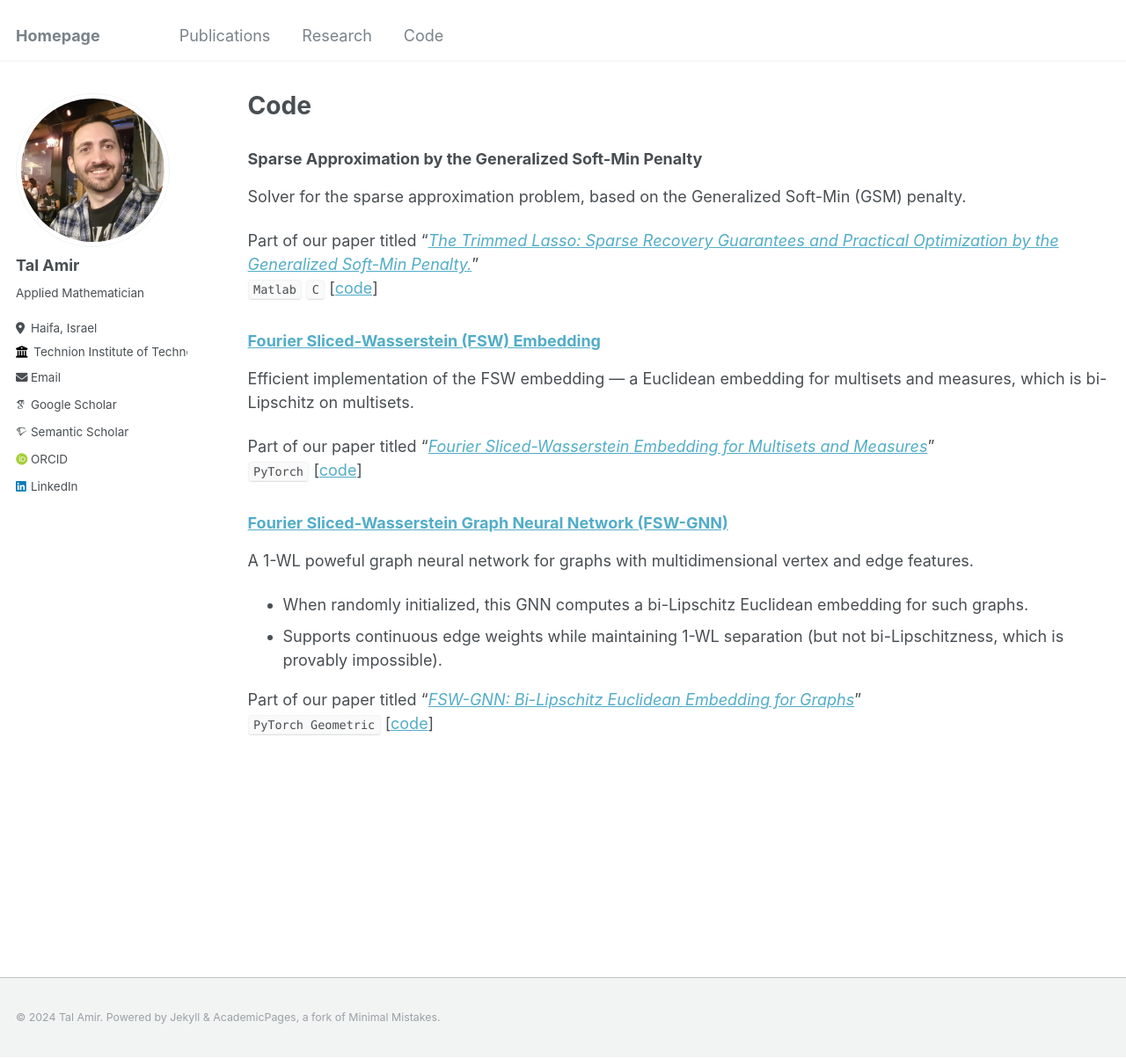
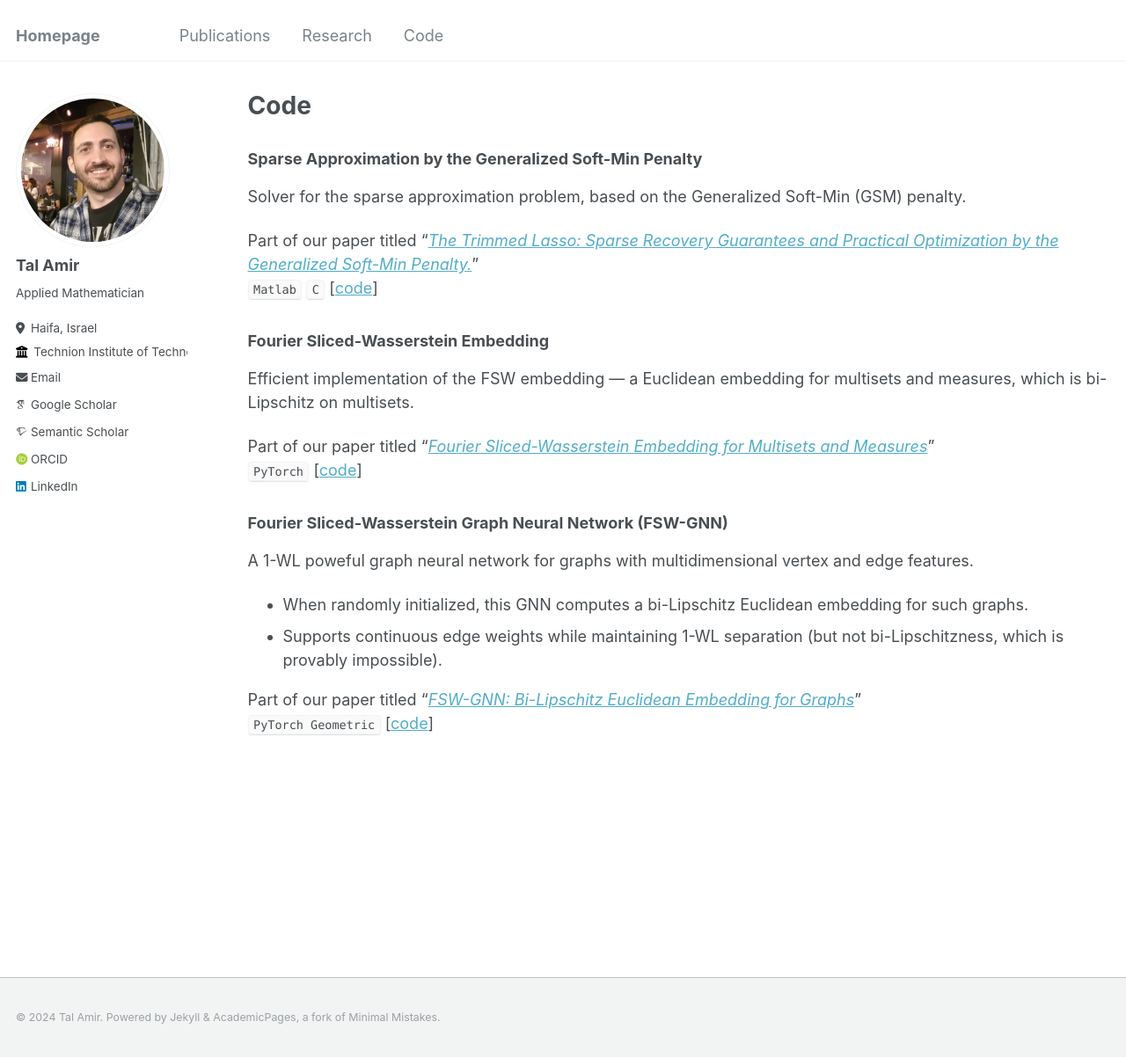
Before and after one commit to tal-amir/tal-amir.github.io, a Jekyll site: the page built from _pages/code.md, in a window 1280 px wide and 1203 px high. Shown: the whole window at 88% size. Built offline with Jekyll 4.4.1, drawn with Linux system fonts in a browser that asks for light colours; some web fonts are replaced.

Commit message:
Update code.md

```diff
--- a/_pages/code.md
+++ b/_pages/code.md
@@ -17,7 +17,7 @@ Part of our paper titled "[*The Trimmed Lasso: Sparse Recovery Guarantees and Pr
 `Matlab` `C` [[code](https://github.com/tal-amir/sparse-approximation-gsm)]
 
 
-### [Fourier Sliced-Wasserstein (FSW) Embedding](https://tal-amir.github.io/soon)
+### Fourier Sliced-Wasserstein Embedding
 
 Efficient implementation of the FSW embedding — a Euclidean embedding for multisets and measures, which is bi-Lipschitz on multisets.
 
@@ -26,7 +26,7 @@ Part of our paper titled "[*Fourier Sliced-Wasserstein Embedding for Multisets a
 
 
 
-### [Fourier Sliced-Wasserstein Graph Neural Network (FSW-GNN)](https://tal-amir.github.io/soon)
+### Fourier Sliced-Wasserstein Graph Neural Network (FSW-GNN)
 
 A 1-WL poweful graph neural network for graphs with multidimensional vertex and edge features.
 - When randomly initialized, this GNN computes a bi-Lipschitz Euclidean embedding for such graphs.
```
